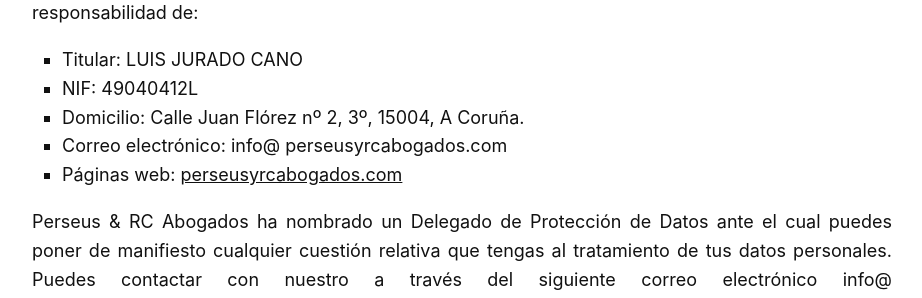
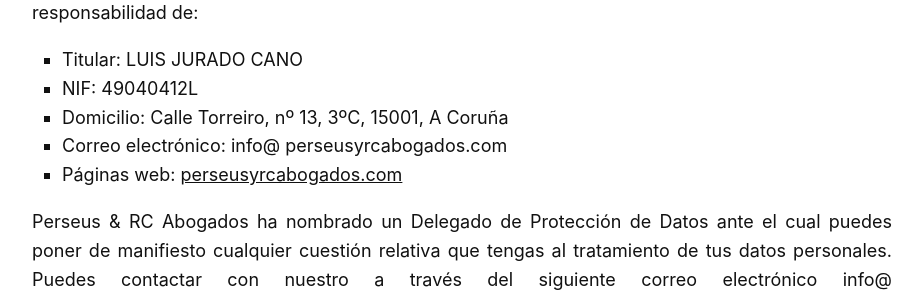
Before and after one commit to streaming10/perseusnew, a Jekyll site: the page built from legal.md, in a window 1280 px wide and 900 px high, scrolled down 396 px. Shown: the part 153-451 px from the top of the window, without its empty margins (158-1080 px from the left). Built offline with Jekyll 4.4.1, drawn with Linux system fonts in a browser that asks for light colours; our own code applies the rules of GitHub Pages for plain Markdown files; some of the changed text lies outside the part shown.

Commit message:
Update legal.md

```diff
--- a/legal.md
+++ b/legal.md
@@ -26,7 +26,7 @@ Todos los datos que nos facilites se incorporarán a un fichero creado y manteni
 
 *   Titular: LUIS JURADO CANO
 *   NIF: 49040412L
-*   Domicilio: Calle Juan Flórez nº 2, 3º, 15004, A Coruña.
+*   Domicilio: Calle Torreiro, nº 13, 3ºC, 15001, A Coruña
 *   Correo electrónico: info@ perseusyrcabogados.com
 *   Páginas web: [perseusyrcabogados.com](https://perseusyrcabogados.com)
 
```
Also changed, not shown: other parts of legal.md (+2 -2 lines).
